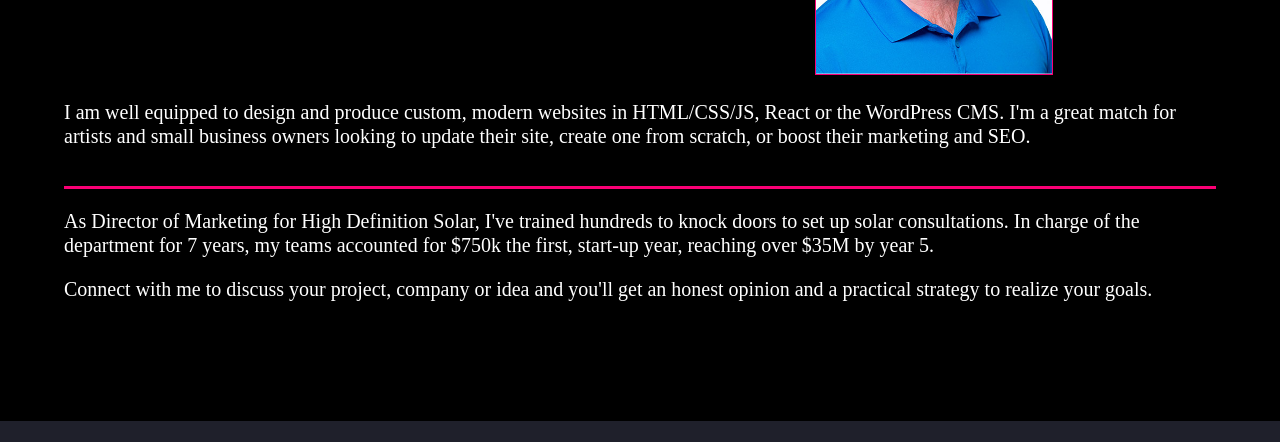
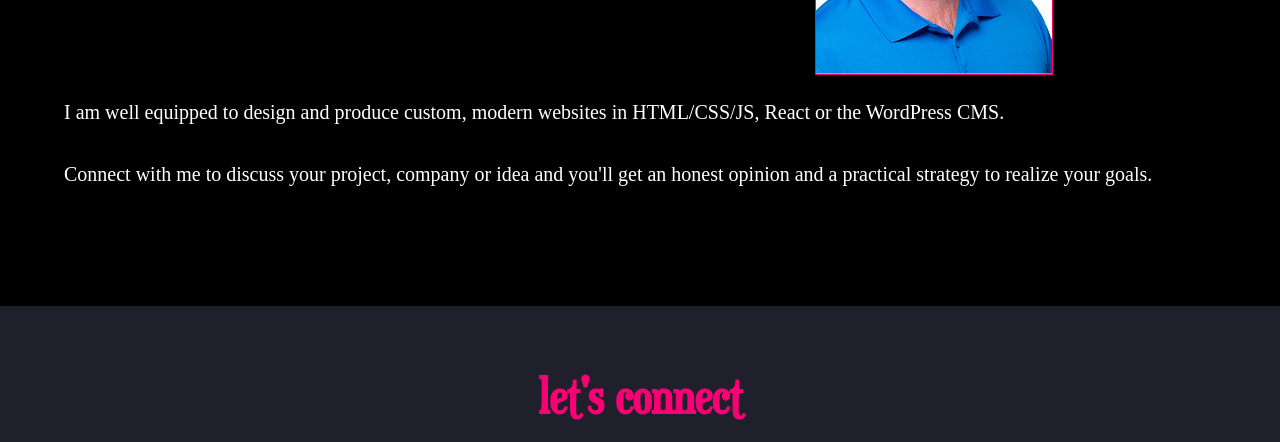
Before and after one commit to ianmcdavid/portfolio, a plain HTML site: page index.html in a window 1280 px wide. Shown: the part 3001-3443 px from the top of the page. Drawn offline with Linux system fonts and the light colour scheme.

Commit message:
Removed freelance paragraphs

```diff
--- a/index.html
+++ b/index.html
@@ -107,9 +107,8 @@
         </div>
       </div>
       <div id="about-pro">
-        <p>I am well equipped to design and produce custom, modern websites in HTML/CSS/JS, React or the WordPress CMS. I'm a great match for artists and small business owners looking to update their site, create one from scratch, or boost their marketing and SEO.</p>
+        <p>I am well equipped to design and produce custom, modern websites in HTML/CSS/JS, React or the WordPress CMS.</p>
         <br>
-        <p id="hire">As Director of Marketing for High Definition Solar, I've trained hundreds to knock doors to set up solar consultations.  In charge of the department for 7 years, my teams accounted for &dollar;750k the first, start&dash;up year, reaching over &dollar;35M by year 5.</p>
         <p>Connect with me to discuss your project, company or idea and you'll get an honest opinion and a practical strategy to realize your goals.</p>
       </div>
     </div>
```
